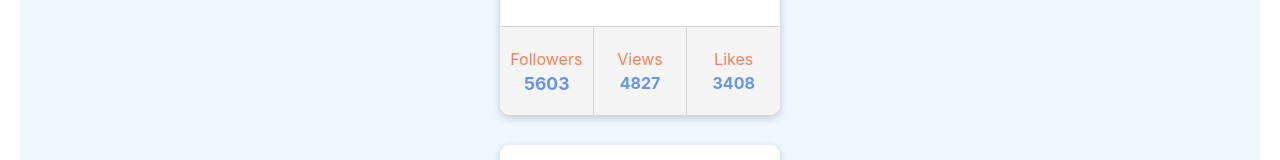
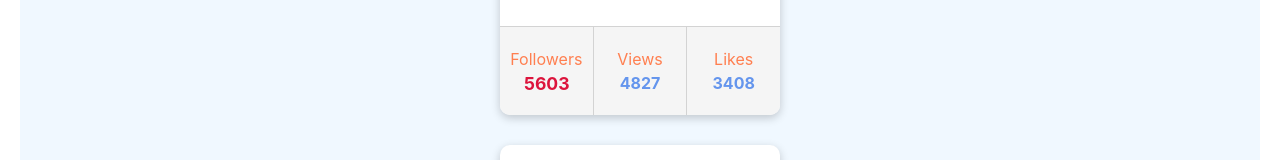
Before and after one commit to danretegan/goit-react-hw-01-components, a React (Create React App) app: page / in a window 1280 px wide. In both pictures the pointer is over the element "5603". Shown: the part 267-427 px from the top of the page. Built offline with nearby package versions, Linux system fonts and the light colour scheme.

Commit message:
elimination of avatar prop

```diff
--- a/src/components/profile/Profile.jsx
+++ b/src/components/profile/Profile.jsx
@@ -3,7 +3,7 @@ import PropTypes from 'prop-types';
 import styles from './Profile.module.css';
 import avatarImage from './images/danretegan.webp';
 
-const Profile = ({ username, tag, location, avatar, stats }) => {
+const Profile = ({ username, tag, location, stats }) => {
   const { followers, views, likes } = stats;
 
   return (
--- a/src/components/profile/Profile.module.css
+++ b/src/components/profile/Profile.module.css
@@ -94,6 +94,7 @@
 }
 
 .quantity:hover {
+  color: crimson;
   cursor: pointer;
   transform: scale(1.1);
 }
```
